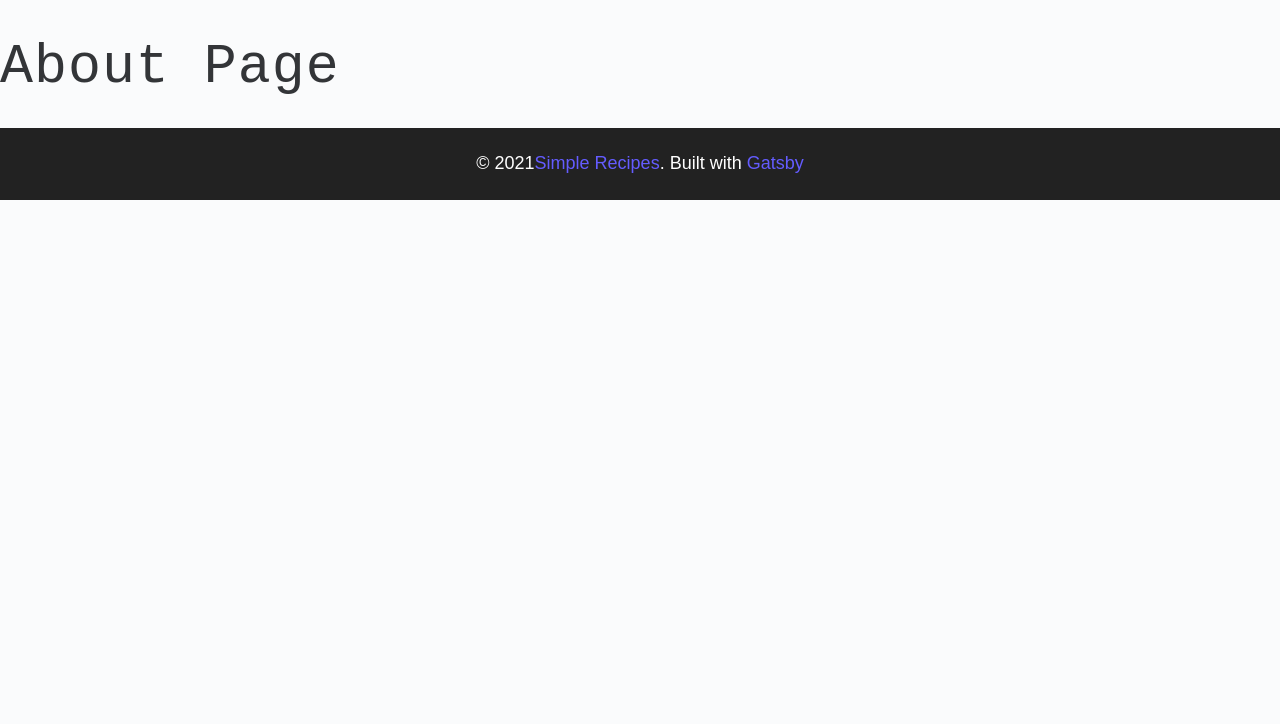
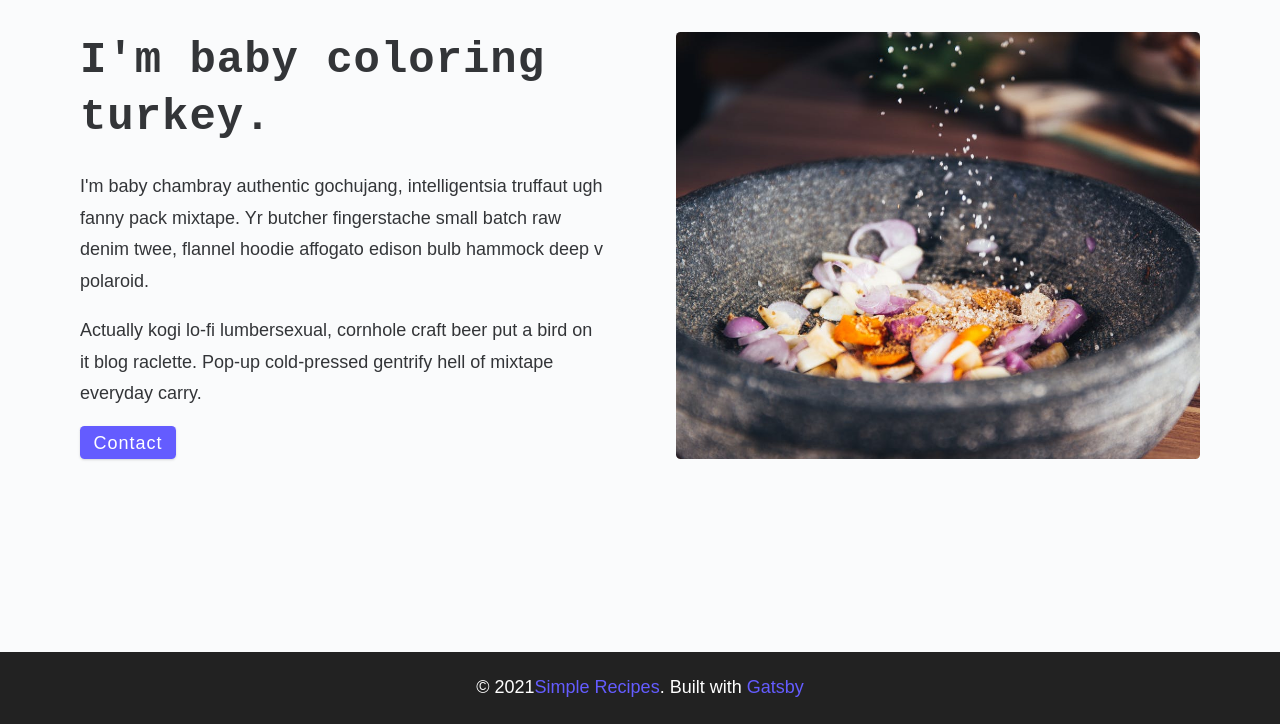
Before and after one commit to Arusli/simplyrecipes, a Gatsby site: page /about in a window 1280 px wide. Shown: the part 76-800 px from the top of the page. Built offline with nearby package versions, Linux system fonts and the light colour scheme; Gatsby itself is replaced by a stand-in of ours.

Commit message:
about page, 40

```diff
--- a/src/pages/about.js
+++ b/src/pages/about.js
@@ -1,15 +1,31 @@
 import React from 'react';
 import {Link} from 'gatsby';
 import Layout from '../components/Layout';
+import {StaticImage} from 'gatsby-plugin-image';
 
-const about = () => {
+const About = () => {
     return (
         <Layout>
-                <div>
-                    <h1>About Page</h1>
-                </div>
+            <main className='page'>
+                <section className='about-page'>
+                    <article>
+                        <h2>I'm baby coloring turkey.</h2>
+                        <p>I'm baby chambray authentic gochujang, intelligentsia truffaut ugh fanny pack mixtape. Yr butcher fingerstache small batch raw denim twee, flannel hoodie affogato edison bulb hammock deep v polaroid.</p>
+                        <p>Actually kogi lo-fi lumbersexual, cornhole craft beer put a bird on it blog raclette. Pop-up cold-pressed gentrify hell of mixtape everyday carry.</p>
+                        <Link to='/contact' className='btn'>
+                            contact
+                        </Link>
+                    </article>
+                    <StaticImage
+                    src='../assets/images/about.jpeg'
+                    alt='person pouring salt in bowl'
+                    className='about-img'
+                    placeholder='blurred'
+                    />
+                </section>
+            </main>
         </Layout>
     )
 }
 
-export default about
+export default About
--- a/src/pages/index.js
+++ b/src/pages/index.js
@@ -1,13 +1,10 @@
 import React from "react";
-import {Link} from 'gatsby';
 import Layout from '../components/Layout.js';
-import Images from '../examples/Images';
 
 export default function Home() {
   return (
     <Layout>
         <h1>Home Page</h1>
-        <Images />
     </Layout>
   )
 }
```
